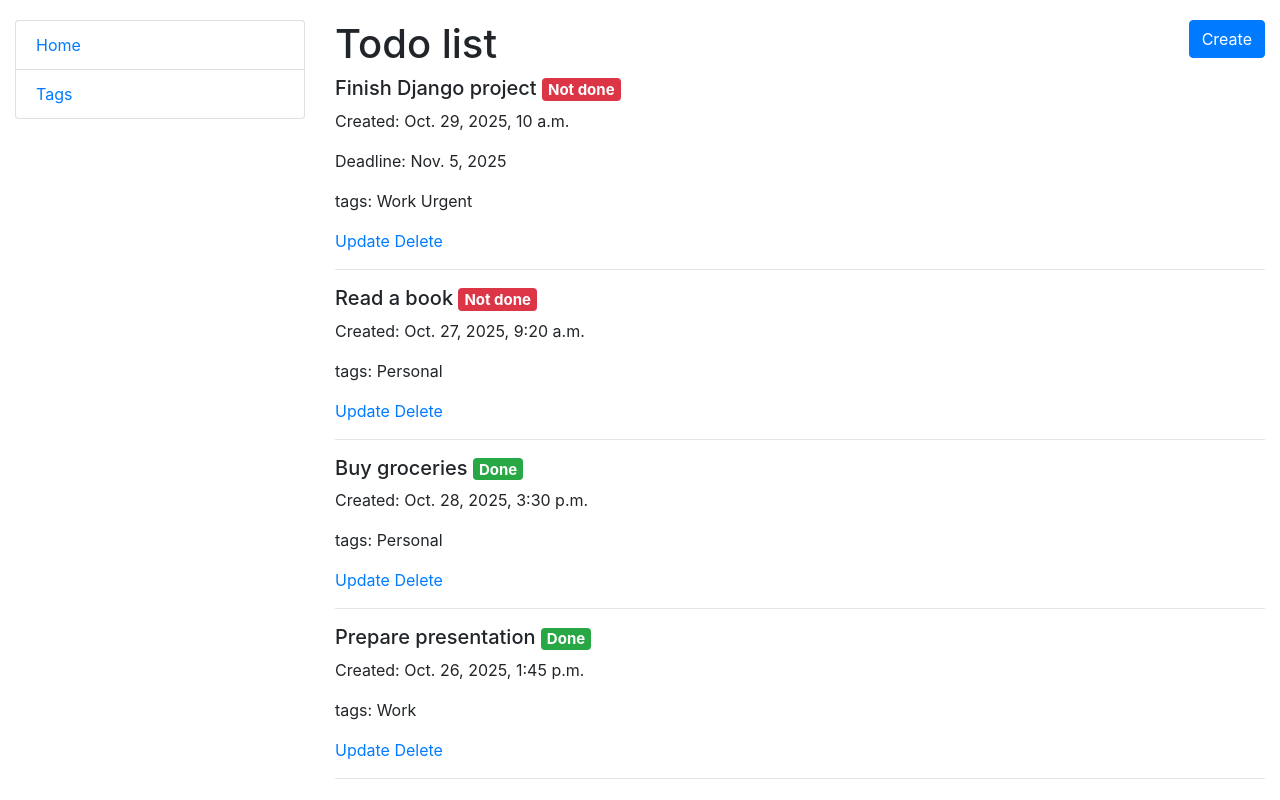
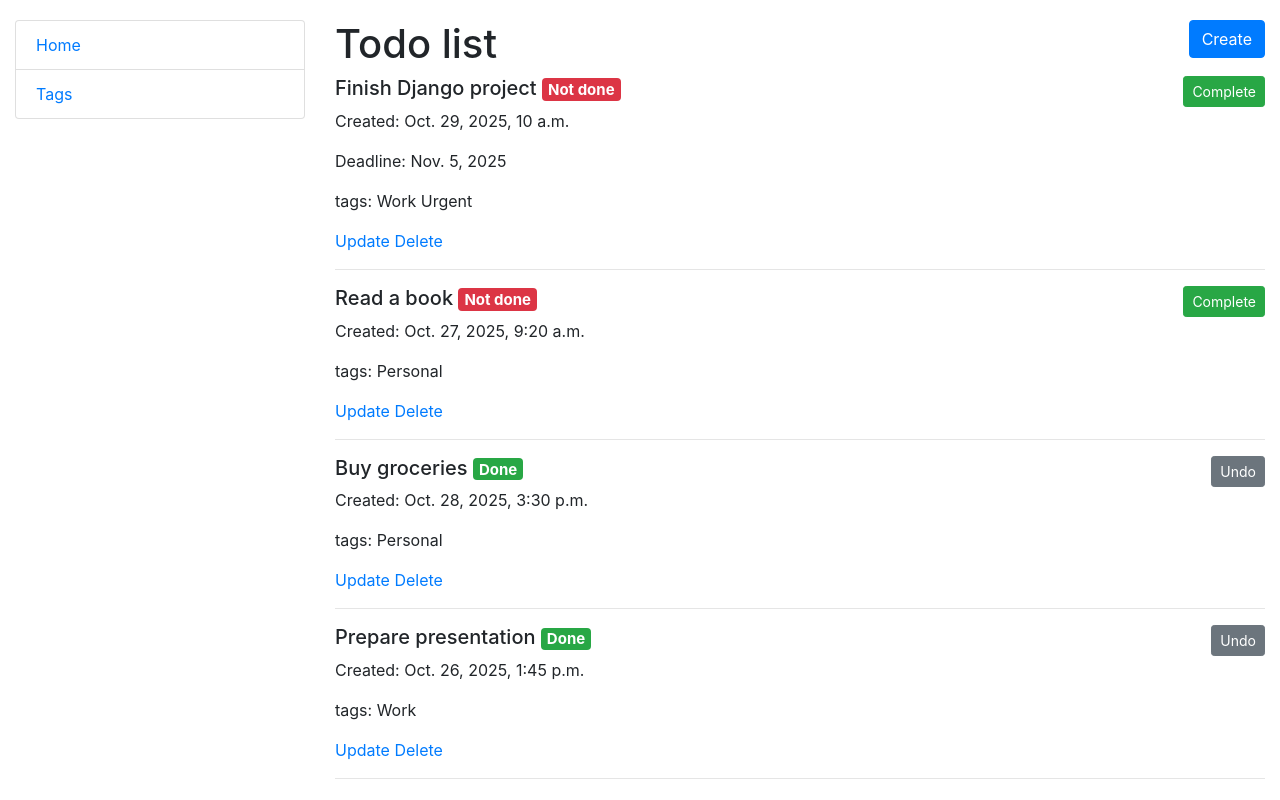
Before and after one commit to DanuloM/todo_list, a Django app: page / in a window 1280 px wide. Run offline with Django 5.2, Linux system fonts and the light colour scheme; data comes from the database, SQL or seed files in the repository.

Commit message:
feat: add task completion toggle

```diff
--- a/core/urls.py
+++ b/core/urls.py
@@ -1,7 +1,7 @@
 from django.urls import path
 
 from core.views import TasksListView, TagListView, TagUpdateView, TagCreateView, TagDeleteView, TaskCreateView, \
-    TaskUpdateView, TaskDeleteView
+    TaskUpdateView, TaskDeleteView, ToggleComplete
 
 urlpatterns = [
     path("", TasksListView.as_view(), name="index"),
@@ -12,6 +12,7 @@ urlpatterns = [
     path("task/create/", TaskCreateView.as_view(), name="task-create"),
     path("task/<int:pk>/update", TaskUpdateView.as_view(), name="task-update"),
     path("task/<int:pk>/delete", TaskDeleteView.as_view(), name="task-delete"),
+    path("task/<int:pk>/toggle_complete", ToggleComplete.as_view(), name="toggle-complete"),
 ]
 
 app_name = "core"
--- a/core/views.py
+++ b/core/views.py
@@ -1,6 +1,7 @@
+from django.http import HttpResponseRedirect
 from django.shortcuts import render
 from django.urls import reverse_lazy
-from django.views.generic import ListView, UpdateView, CreateView, DeleteView
+from django.views.generic import ListView, UpdateView, CreateView, DeleteView, View
 
 from core.models import Task, Tag
 
@@ -15,12 +16,10 @@ class TasksListView(ListView):
     queryset = Task.objects.prefetch_related("tags")
 
 
-
 class TagListView(ListView):
     model = Tag
     paginate_by = 5
     template_name = "core/tag_list.html"
-
 
 
 class TagUpdateView(UpdateView):
@@ -61,3 +60,11 @@ class TaskDeleteView(DeleteView):
     model = Task
     success_url = reverse_lazy("core:index")
     template_name = "core/tag_confirm_delete.html"
+
+
+class ToggleComplete(View):
+    def post(self, request, pk, *args, **kwargs):
+        task = Task.objects.get(pk=pk)
+        task.done = not task.done
+        task.save()
+        return HttpResponseRedirect(reverse_lazy("core:index"))
--- a/templates/core/index.html
+++ b/templates/core/index.html
@@ -12,6 +12,12 @@
       {% else %}
         <span class="badge badge-danger">Not done</span>
       {% endif %}
+      <form action="{% url 'core:toggle-complete' task.id %}" method="post" style="float:right;">
+        {% csrf_token %}
+        <button type="submit" class="btn btn-sm {% if task.done %}btn-secondary{% else %}btn-success{% endif %}">
+          {% if task.done %}Undo{% else %}Complete{% endif %}
+        </button>
+      </form>
     </h5>
     <p>
       Created: {{ task.created_time }}
```
